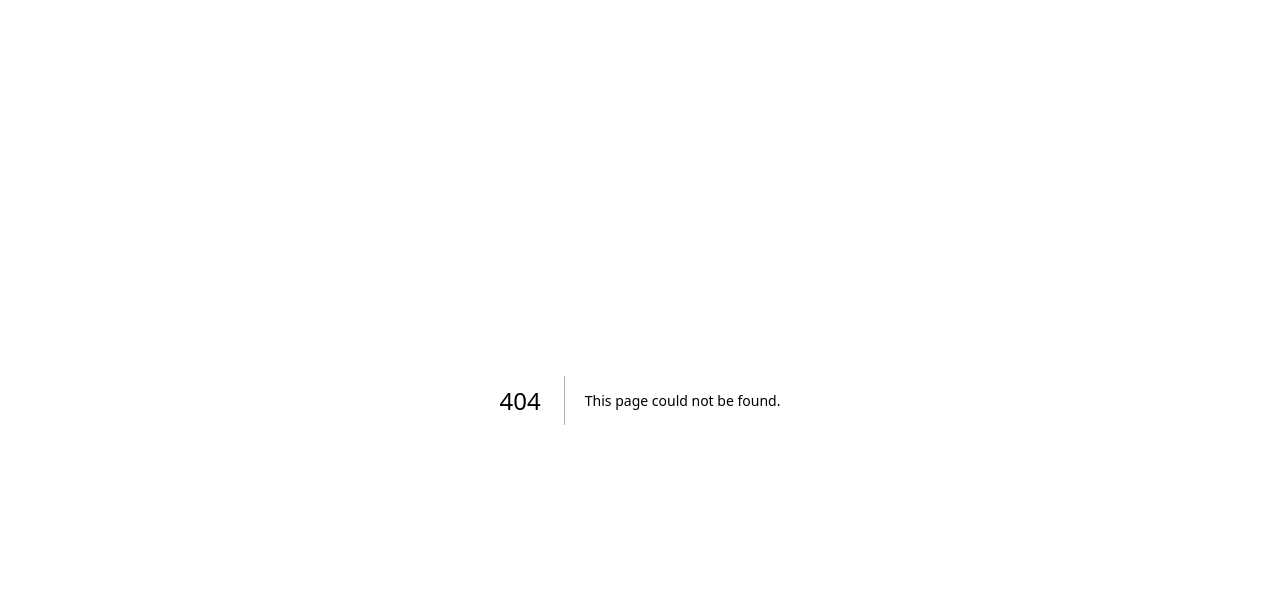
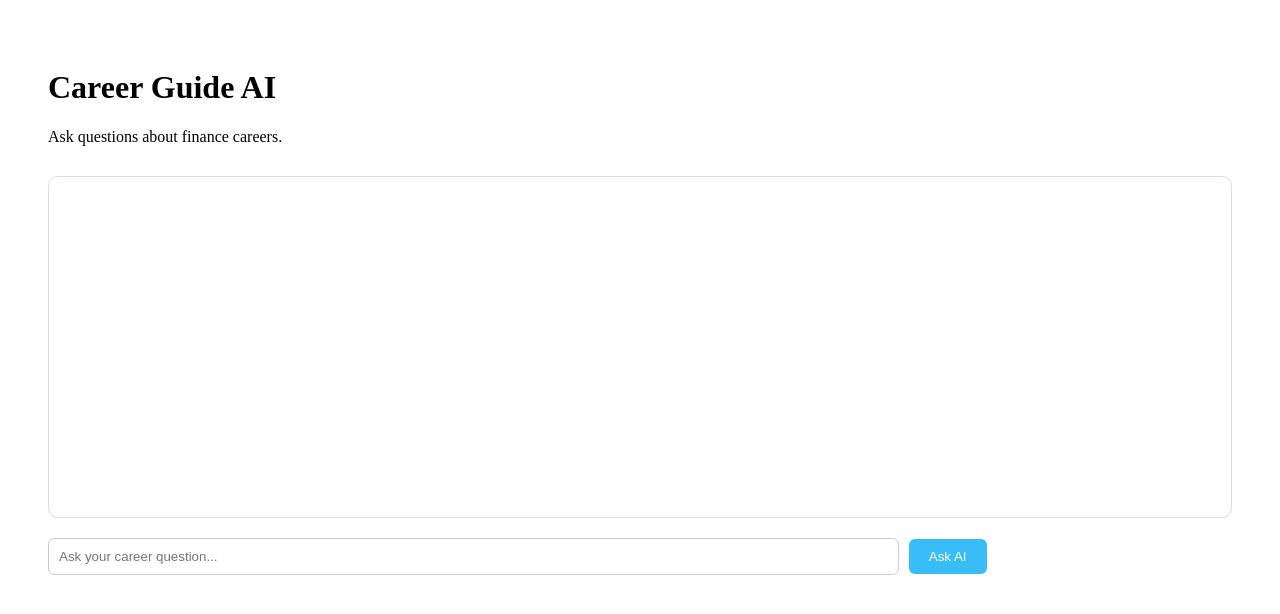
Before and after one commit to arun0431625/Fin_Pilot, a Next.js app: page /career in a window 1280 px wide. Before the commit this address had no page. Shown: the top 614 px of the page. Built offline with nearby package versions, Linux system fonts and the light colour scheme.

Commit message:
add career ai page

```diff
--- /dev/null
+++ b/app/career/page.js
@@ -0,0 +1,89 @@
+"use client";
+
+import { useState } from "react";
+
+export default function CareerAI() {
+
+  const [question, setQuestion] = useState("");
+  const [messages, setMessages] = useState([]);
+
+  const askAI = async () => {
+
+    if (!question) return;
+
+    const userMessage = { role: "user", text: question };
+
+    setMessages([...messages, userMessage]);
+
+    const res = await fetch("/api/career", {
+      method: "POST",
+      headers: {
+        "Content-Type": "application/json",
+      },
+      body: JSON.stringify({ question }),
+    });
+
+    const data = await res.json();
+
+    const aiMessage = { role: "ai", text: data.answer };
+
+    setMessages(prev => [...prev, aiMessage]);
+
+    setQuestion("");
+  };
+
+  return (
+    <div style={{padding:"40px"}}>
+
+      <h1>Career Guide AI</h1>
+      <p>Ask questions about finance careers.</p>
+
+      <div style={{
+        marginTop:"30px",
+        border:"1px solid #ddd",
+        padding:"20px",
+        borderRadius:"10px",
+        minHeight:"300px"
+      }}>
+
+        {messages.map((m, i) => (
+          <p key={i}>
+            <b>{m.role === "user" ? "You" : "AI"}:</b> {m.text}
+          </p>
+        ))}
+
+      </div>
+
+      <div style={{marginTop:"20px"}}>
+
+        <input
+          value={question}
+          onChange={(e)=>setQuestion(e.target.value)}
+          placeholder="Ask your career question..."
+          style={{
+            width:"70%",
+            padding:"10px",
+            borderRadius:"6px",
+            border:"1px solid #ccc"
+          }}
+        />
+
+        <button
+          onClick={askAI}
+          style={{
+            marginLeft:"10px",
+            padding:"10px 20px",
+            background:"#38bdf8",
+            border:"none",
+            borderRadius:"6px",
+            color:"white"
+          }}
+        >
+          Ask AI
+        </button>
+
+      </div>
+
+    </div>
+  );
+}
```
